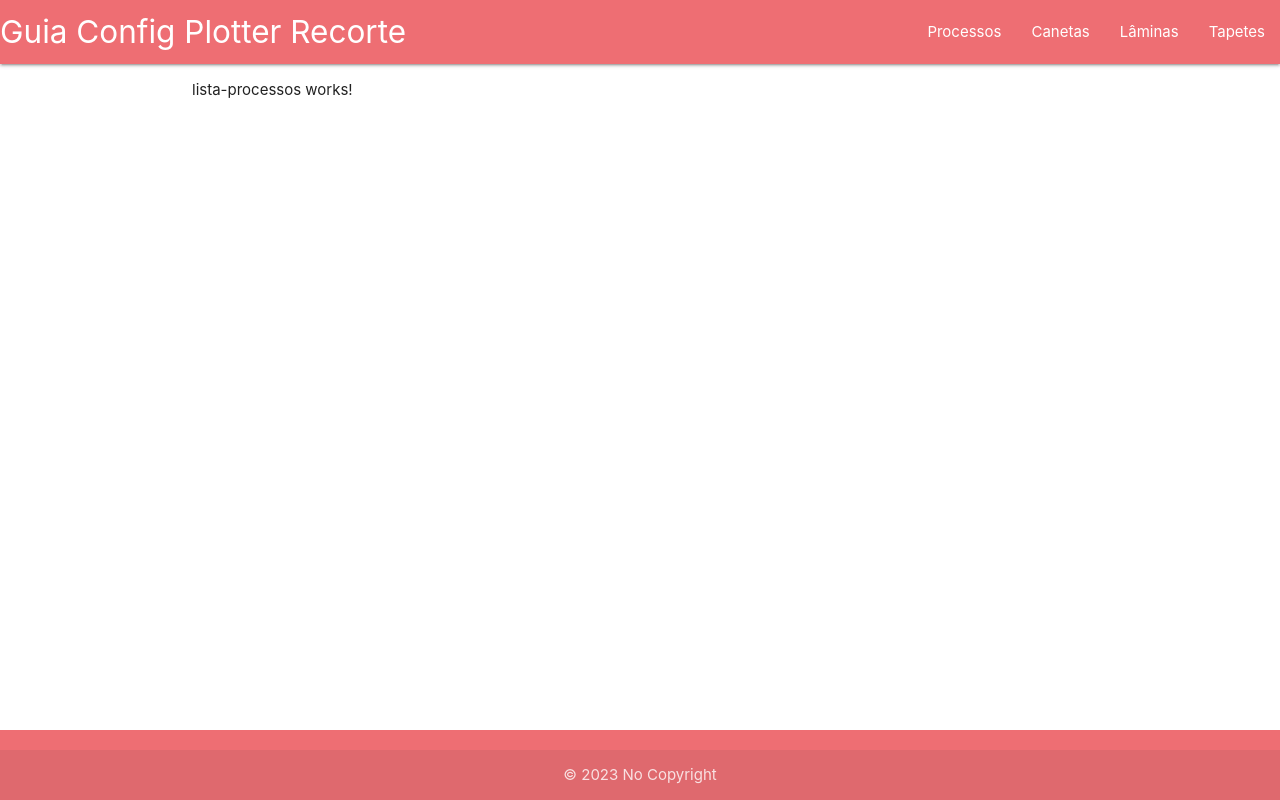
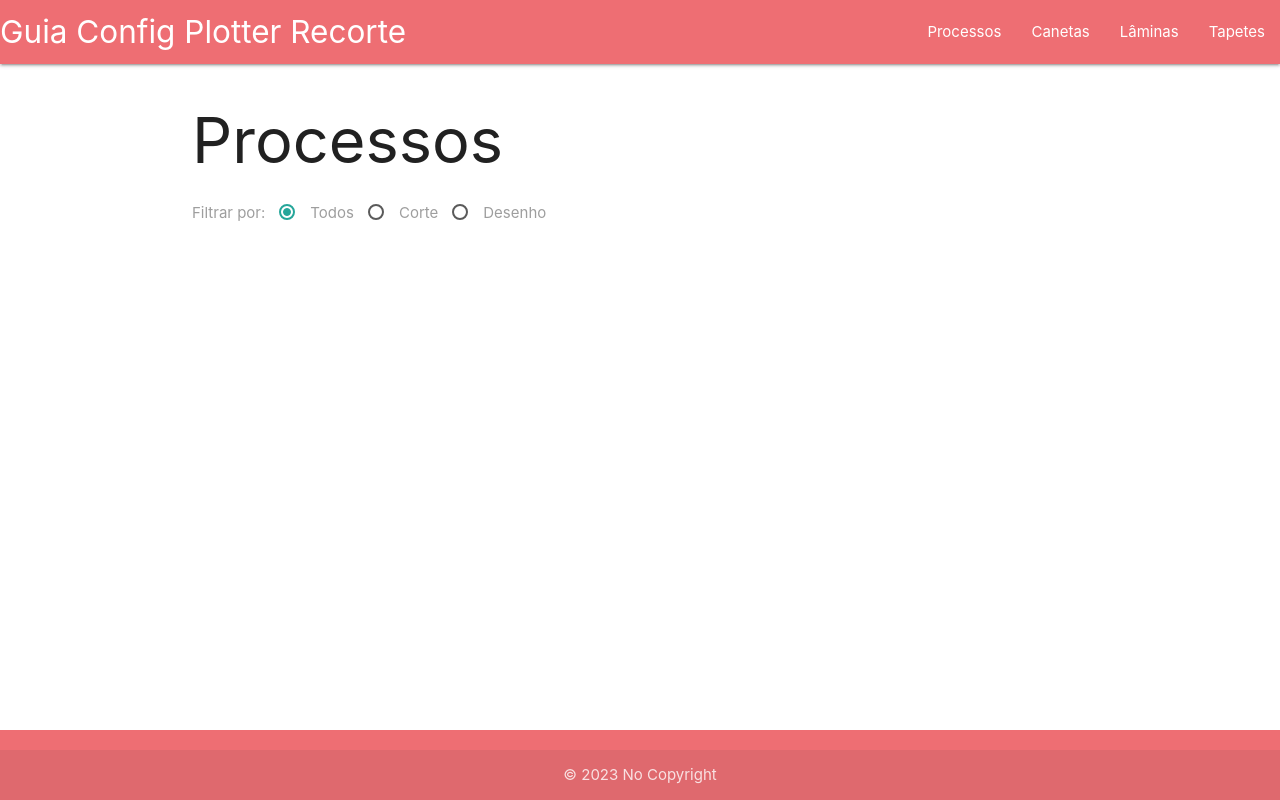
Before and after one commit to GGroff15/guia-configura-o-plotter-recorte, an Angular app in the folder guia-configura-o-plotter-recorte/: page / in a window 1280 px wide. Built offline with nearby package versions, Linux system fonts and the light colour scheme.

Commit message:
adicionado filtro a tela de processos

```diff
--- a/guia-configura-o-plotter-recorte/src/app/pagina/lista-processos/lista-processos.component.html
+++ b/guia-configura-o-plotter-recorte/src/app/pagina/lista-processos/lista-processos.component.html
@@ -1 +1,4 @@
-<p>lista-processos works!</p>
+<h1>Processos</h1>
+<div class="row">
+    <app-filtro-tipo-processo class="s12 m6 l6"></app-filtro-tipo-processo>
+</div>
```
